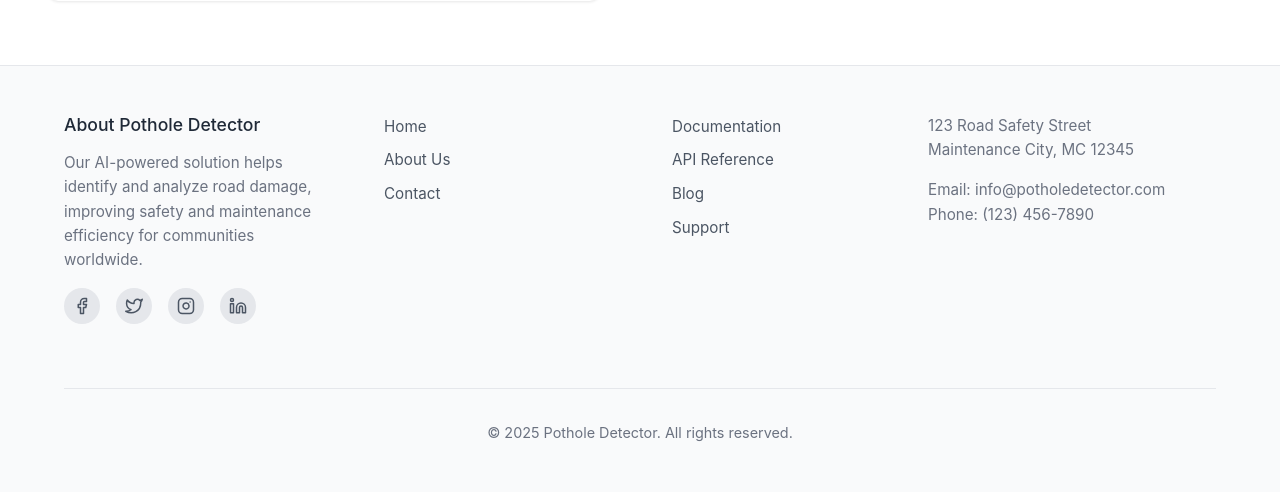
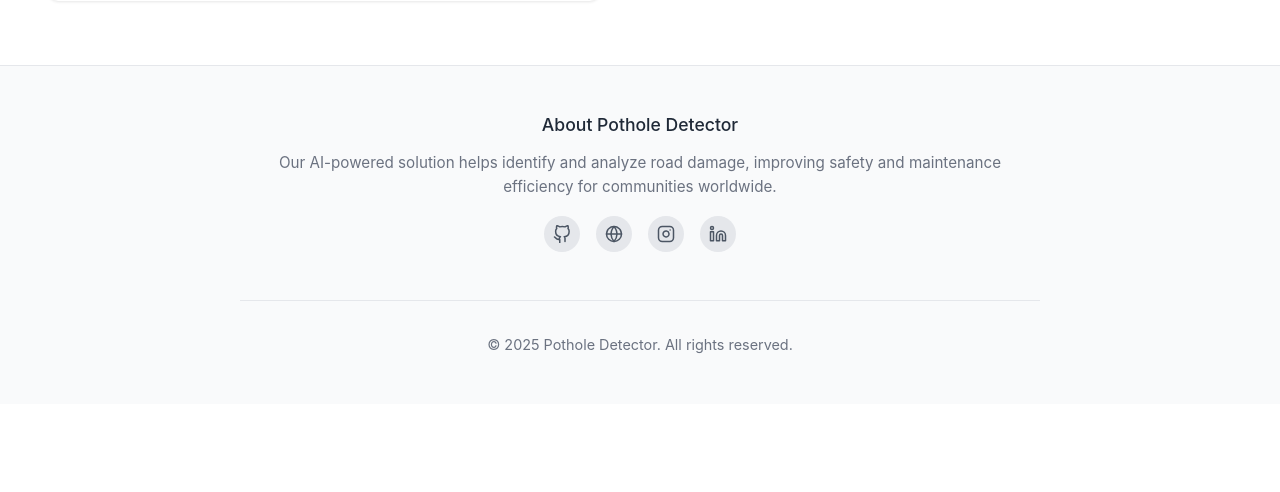
Before and after one commit to ScopeUnderscore/pothole_frontend_v1.0, a Django app: page / in a window 1280 px wide. Shown: the part 1295-1787 px from the top of the page. After the commit the page ends 1649 px from the top, so only its background shows below. Run offline with Django 4.2, Linux system fonts and the light colour scheme; some libraries are stand-ins or nearby versions.

Commit message:
Modify Footer section

```diff
--- a/frontend/static/custom.css
+++ b/frontend/static/custom.css
@@ -254,18 +254,19 @@
 }
 
 .footer-content {
-    max-width: 1200px;
+    max-width: 800px;
     margin: 0 auto;
     display: flex;
-    flex-wrap: wrap;
+    flex-direction: column;
+    align-items: center;
+    text-align: center;
     justify-content: space-between;
 }
 
 .footer-section {
-    flex: 1;
-    min-width: 200px;
-    margin-bottom: 2rem;
-    padding-right: 2rem;
+    width: 100%;
+    margin-bottom: 1rem;
+    padding: 0 1rem;
 }
 
 .footer-section h3 {
@@ -301,6 +302,7 @@
 
 .social-links {
     display: flex;
+    justify-content: center;
     gap: 1rem;
     margin-top: 1rem;
 }
--- a/frontend/templates/index.html
+++ b/frontend/templates/index.html
@@ -21,8 +21,8 @@
       <nav>
         <ul>
           <li><a href="#" class="active">Home</a></li>
-          <li><a href="#">About</a></li>
-          <li><a href="#">Contact</a></li>
+          {% comment %} <li><a href="#">About</a></li>
+          <li><a href="#">Contact</a></li> {% endcomment %}
         </ul>
       </nav>
     </header>
@@ -135,12 +146,13 @@
                 stroke-linecap="round"
                 stroke-linejoin="round"
               >
-                <path
-                  d="M23 3a10.9 10.9 0 0 1-3.14 1.53 4.48 4.48 0 0 0-7.86 3v1A10.66 10.66 0 0 1 3 4s-4 9 5 13a11.64 11.64 0 0 1-7 2c9 5 20 0 20-11.5a4.5 4.5 0 0 0-.08-.83A7.72 7.72 0 0 0 23 3z"
-                ></path>
+                <circle cx="12" cy="12" r="10" />
+                <line x1="2" y1="12" x2="22" y2="12" />
+                <path d="M12 2a15.3 15.3 0 0 1 4 10 15.3 15.3 0 0 1-4 10 15.3 15.3 0 0 1-4-10 15.3 15.3 0 0 1 4-10z" />
               </svg>
             </a>
-            <a href="#" class="social-icon">
+
+            <a href="https://www.instagram.com/omdenaglobal/" class="social-icon">
               <svg
                 xmlns="http://www.w3.org/2000/svg"
                 width="24"
@@ -180,28 +192,6 @@
             </a>
           </div>
         </div>
-        <div class="footer-section">
-          {% comment %} <h3>Quick Links</h3> {% endcomment %}
-          <ul class="footer-links">
-            <li><a href="#">Home</a></li>
-            <li><a href="#">About Us</a></li>
-            <li><a href="#">Contact</a></li>
-          </ul>
-        </div>
-        <div class="footer-section">
-          {% comment %} <h3>Resources</h3> {% endcomment %}
-          <ul class="footer-links">
-            <li><a href="#">Documentation</a></li>
-            <li><a href="#">API Reference</a></li>
-            <li><a href="#">Blog</a></li>
-            <li><a href="#">Support</a></li>
-          </ul>
-        </div>
-        <div class="footer-section">
-          {% comment %} <h3>Contact Us</h3> {% endcomment %}
-          <p>123 Road Safety Street<br />Maintenance City, MC 12345</p>
-          <p>Email: info@potholedetector.com<br />Phone: (123) 456-7890</p>
-        </div>
         <div class="copyright">
           &copy; 2025 Pothole Detector. All rights reserved.
         </div>
--- a/frontend/views.py
+++ b/frontend/views.py
@@ -6,9 +6,13 @@
 from django.views.decorators.http import require_POST, require_GET
 import logging
 
+
+
 def frontend_home(request):
     return render(request, "index.html")
-# detection/views.py
+
+
+
 """
 Django views for handling file uploads and video processing status.
 Uploads images and videos to Cloudinary and communicates with FastAPI.
```
Also changed, not shown: other parts of frontend/templates/index.html (+17 -6 lines), 4 other files.
